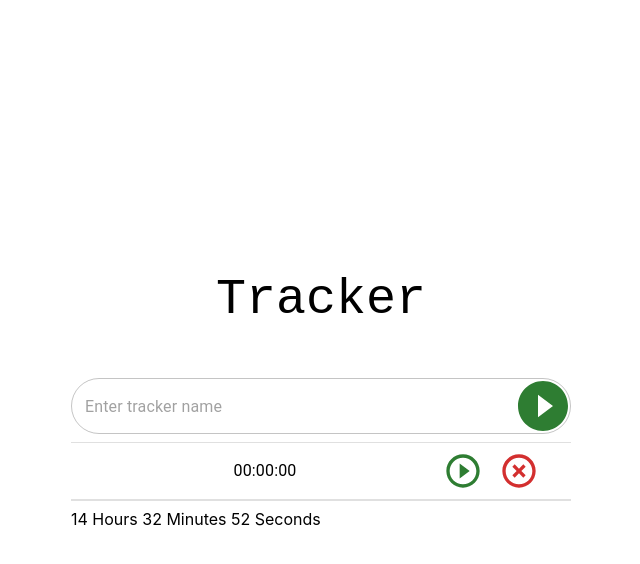
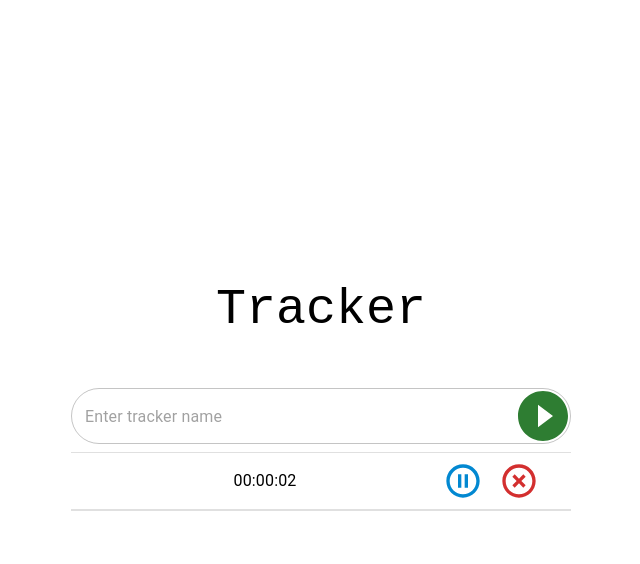
Before and after one commit to BelieverInGod/Track_Timer, a React (Create React App) app: page / in a window 1280 px wide. Both pictures are taken after a click on the button 862 px from the left and 435 px from the top of the page. Shown: the top 564 px of the page, without its empty margins (319-959 px from the left). Built offline with nearby package versions, Linux system fonts and the light colour scheme.

Commit message:
Program done

```diff
--- a/src/App.js
+++ b/src/App.js
@@ -1,17 +1,12 @@
 import './App.css';
 import Header from './Components/Header/Header'
 import Tracker from './Components/Tracker/Tracker'
-import Countdown from './Components/Timer/Timer'
-import moment from 'moment'
 
 function App() {
-  const time = moment().format('LTS');
-  console.log(time)
   return (
     <div className="App">
       <Header/>
       <Tracker/>
-      <Countdown eventTime={Date.now()} interval={1000} />
     </div>
   );
 }
--- a/src/Components/Tracker/Tracker.js
+++ b/src/Components/Tracker/Tracker.js
@@ -6,28 +6,24 @@ import PlayCircleFilledIcon from '@mui/icons-material/PlayCircleFilled';
 import {connect} from "react-redux";
 import {deleteTrackerName, saveTracker, setSecondTimer, setTrackerName, setLocalData} from "../../redux/trackerReducer";
 import TrackerList from "../TrackerList/TrackerList";
-import moment from "moment";
 
 function Tracker(props) {
 
-    const time = moment().format('LTS');
+
     const onChange = (e) => {
         let body = e.target.value
-        console.log(body)
         props.sendMessage(body)
     }
     const onSubmit = () => {
         const arrLenght = props.trackerList.trackerList.length
         const id = arrLenght === 0 ? 0 : props.trackerList.trackerList[arrLenght -1].id
 
-        props.saveTrackName(props.newTrackName, time, id + 1, true)
+        props.saveTrackName(props.newTrackName, 0 , id + 1, true, Date.now())
     }
     const onDeleteTracker = (id) => {
 
         props.deleteTracker(id)
     }
-
-    console.log(props.trackerList)
 
     useEffect(() => {
         if(props) {
@@ -64,7 +60,7 @@ function Tracker(props) {
                     />
                 </FormControl>
             </Box>
-            <TrackerList deleteTracker={onDeleteTracker} data={props.trackerList} setSecondTimer={props.setSecondTimer}/>
+            <TrackerList deleteTracker={onDeleteTracker} data={props.trackerList} setSecondTimer={props.setSecondTimer} setLocalData={props.setLocalData}/>
         </div>
     )
 }
@@ -78,17 +74,19 @@ const mapDispatchToProps = (dispatch) => {
         sendMessage: (newMessageBody) => {
             dispatch(setTrackerName(newMessageBody));
         },
-        saveTrackName: (data, time, id, buttonControl) => {
+        saveTrackName: (data, time, id, buttonControl, timeStart) => {
             dispatch(saveTracker(data, time, id, true))
-            localStorage.setItem(id, JSON.stringify({ id: id, trackName: data, time: 0, buttonControl: buttonControl}))
+            localStorage.setItem(id, JSON.stringify({ id: id, trackName: data, time: 0, buttonControl: buttonControl,
+                 timeStart: timeStart}))
         },
         deleteTracker: (id) => {
             dispatch(deleteTrackerName(id))
             localStorage.removeItem(id)
         },
-        setSecondTimer: (sec, id, data, buttonControl) => {
+        setSecondTimer: (sec, id, data, buttonControl, timeStart, timeEnd ) => {
             dispatch(setSecondTimer(sec, id, buttonControl))
-            localStorage.setItem(id, JSON.stringify({ id: id, trackName: data, time: sec, buttonControl: buttonControl}))
+            localStorage.setItem(id, JSON.stringify({ id: id, trackName: data, time: sec, buttonControl: buttonControl,
+             timeStart: timeStart}))
         },
         setLocalData: (locData) => {
             dispatch(setLocalData(locData))
--- a/src/Components/TrackerList/TrackerList.js
+++ b/src/Components/TrackerList/TrackerList.js
@@ -30,15 +30,20 @@ const IconButtons = (props) => {
 const Post = (props) => {
     const localData = JSON.parse(localStorage.getItem(props.id));
     console.log(localData)
-    const [time, setTime] = useState(parseInt(localData.time))
-    const [status, setStatus] = useState(props.buttonControl)
+    const curruntTime = localData.buttonControl ?
+                        (Date.now() - localData.timeStart) / 1000 + localData.time  :
+                        localData.time
+
+    const [time, setTime] = useState(parseInt(parseInt(curruntTime)))
+    const [status, setStatus] = useState(localData.buttonControl)
     let sec;
+
+    console.log(Date.now() - localData.timeStart )
 
     useEffect(() => {
         if (status === true) {
             sec = setInterval(() => {
                 setTime((s) => s + 1);
-                props.setSecondTimer(time, props.id, props.trackName, status)
             }, 1000);
         } else if (status === false) {
             clearInterval(sec)
@@ -70,11 +75,14 @@ const Post = (props) => {
                     {status === true ?
                         <IconButtons color={"info"} onClick={() => {
                             setStatus(false)
-                            return props.setSecondTimer(time, props.id, props.trackName, false)
+                            return props.setSecondTimer(time, props.id, props.trackName, false , localData.timeStart)
                         }}
-
-                                     typeIcon={<PauseCircleOutlineIcon sx={{width: "100%", height: '100%'}}/>}/> :
-                        <IconButtons color={"success"} onClick={() => setStatus(true)}
+                            typeIcon={<PauseCircleOutlineIcon sx={{width: "100%", height: '100%'}}/>}/> :
+                        <IconButtons color={"success"} onClick={() => {
+                            setStatus(true)
+                            return props.setSecondTimer(time, props.id, props.trackName, true, Date.now())
+                            }
+                        }
                                      typeIcon={<PlayCircleOutlineIcon sx={{width: "100%", height: '100%'}}/>}/>
                     }
                 </ListItemIcon>
--- a/src/redux/trackerReducer.js
+++ b/src/redux/trackerReducer.js
@@ -7,10 +7,7 @@ const SET_LOCAL_DATA = 'SET_LOCAL_DATA'
 
 
 const initialState = {
-    trackerList: [
-        // {id: 1, trackName: 'sad', time: null, buttonControl: true},
-        // {id: 2, trackName: 'sad', time: 0, buttonControl: false}
-    ],
+    trackerList: [],
     newTrackName: '',
 }
 
@@ -24,7 +21,7 @@ const trackerReducer = (state = initialState, action) => {
         case SET_TRACKER_NAME:
             return {
                 ...state,
-                trackerList: [...state.trackerList, {id: action.id, trackName: action.data, time: action.time,}],
+                trackerList: [...state.trackerList, {id: action.id, trackName: action.data, time: action.time, timeStart: action.timeStart}],
                 newTrackName: ''
             }
         case DELETE_TRACKER_NAME:
@@ -54,7 +51,7 @@ const trackerReducer = (state = initialState, action) => {
 }
 
 export const setTrackerName = (body) => ({type: CHANGE_TRACKER_NAME, body})
-export const saveTracker = (data, time, id) => ({type: SET_TRACKER_NAME, data, time, id})
+export const saveTracker = (data, time, id, timeStart) => ({type: SET_TRACKER_NAME, data, time, id, timeStart})
 export const deleteTrackerName = (id) => ({type: DELETE_TRACKER_NAME, id})
 export const setSecondTimer = (sec, id) => ({type: SET_SEC_TIMER, sec, id})
 export const setLocalData = (locData) => ({type: SET_LOCAL_DATA, locData})
```
